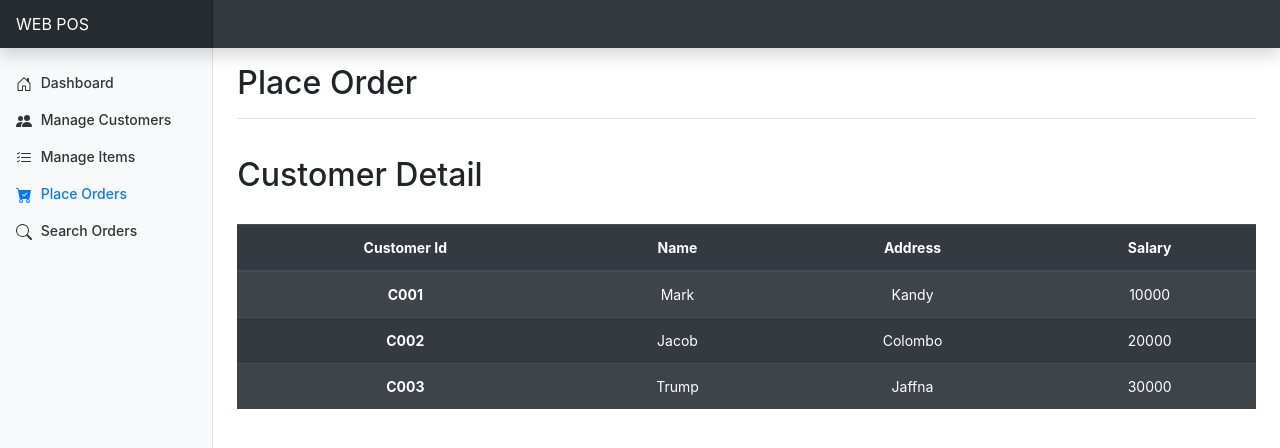
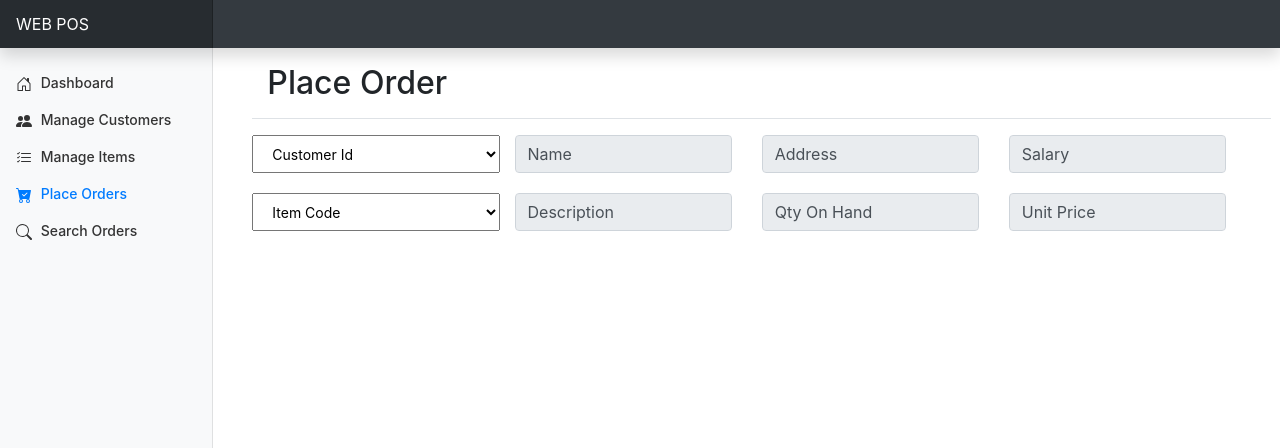
Before and after one commit to Practise-playground/POS-FrontEnd-with-Bootstrap-2, a website: page place-orders.html in a window 1280 px wide. Shown: the top 448 px of the page. Drawn offline with nearby package versions, Linux system fonts and the light colour scheme.

Commit message:
Add combo boxes and non editable fields to place-order.html

```diff
--- a/css/dashboard.css
+++ b/css/dashboard.css
@@ -141,3 +141,6 @@ body {
 table{
     text-align: center;
 }
+.combo-box{
+    margin-bottom: 20px;
+}
--- a/place-orders.html
+++ b/place-orders.html
@@ -93,16 +93,51 @@
             </div>
         </nav>
 
-        <main role="main" class="col-md-9 ml-sm-auto col-lg-10 px-md-4">
+        <main role="main" class="col-md-9 ml-sm-auto col-lg-10 px-md-4 row">
 
-            <div class="d-flex justify-content-between flex-wrap flex-md-nowrap align-items-center pt-3 pb-2 mb-3 border-bottom">
+            <div class="d-flex justify-content-between flex-wrap flex-md-nowrap align-items-center pt-3 pb-2 mb-3 border-bottom col-12">
                 <h1 class="h2">Place Order</h1>
             </div>
+            <!--Add combo box and non editable fields to select  and show Customer-->
 
+            <div class="col-12 row combo-box">
+                <select class="form-select col-3" aria-label="Default select example" id="customer_id" name="customer_id">
+                    <option selected>Customer Id</option>
+                    <option value="1">C001</option>
+                    <option value="2">C002</option>
+                    <option value="3">C003</option>
+                </select>
+                <div class="col-3">
+                    <input type="text" name="customer_id" class="form-control" id="customer_name" value="Name"  disabled>
+                </div>
+                <div class="col-3">
+                    <input type="text" name="customer_id" class="form-control" id="customer_address" value="Address"  disabled>
+                </div>
+                <div class="col-3">
+                    <input type="text" name="customer_id" class="form-control" id="customer_salary" value="Salary"  disabled>
+                </div>
+            </div>
 
+            <div class="col-12 row">
+                <select class="form-select col-3" aria-label="Default select example" id="item_code" name="customer_id">
+                    <option selected>Item Code</option>
+                    <option value="1">C001</option>
+                    <option value="2">C002</option>
+                    <option value="3">C003</option>
+                </select>
+                <div class="col-3">
+                    <input type="text" name="customer_id" class="form-control" id="description" value="Description"  disabled>
+                </div>
+                <div class="col-3">
+                    <input type="text" name="customer_id" class="form-control" id="qtyOnHand" value="Qty On Hand"  disabled>
+                </div>
+                <div class="col-3">
+                    <input type="text" name="customer_id" class="form-control" id="unitPrice" value="Unit Price"  disabled>
+                </div>
+            </div>
 
             <!--Add Customer Table-->
-            <br>
+          <!--  <br>
             <h2>Customer Detail</h2>
             <br>
 
@@ -135,7 +170,7 @@
                     <td>30000</td>
                 </tr>
                 </tbody>
-            </table>
+            </table>-->
         </main>
     </div>
 </div>
```
